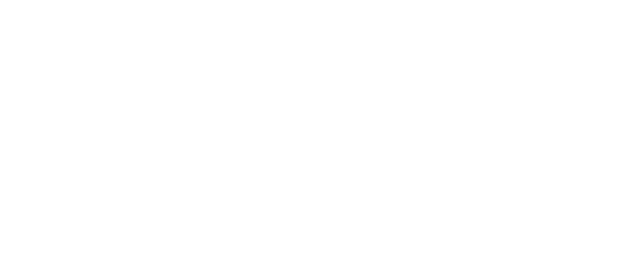
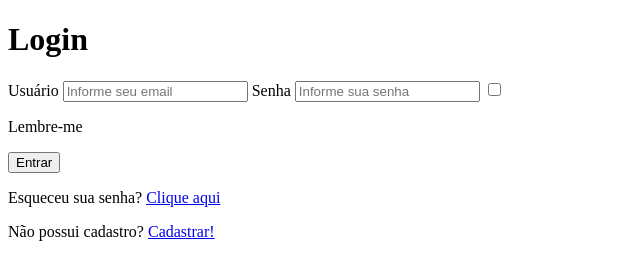
Before and after one commit to JoaoKolling0/Desenvolvimento-Sistemas, a plain HTML site: page ATV 03/index.html in a window 1280 px wide. Shown: the whole page, without its empty margins (0-640 px from the left). Drawn offline with Linux system fonts and the light colour scheme.

Commit message:
ATV 03 atualizada

```diff
--- a/ATV 03/index.html
+++ b/ATV 03/index.html
@@ -6,6 +6,20 @@
     <title>Tela de Login</title>
 </head>
 <body>
+   <h1>Login</h1>
+   <label for="email">Usuário</label>
+   <input type="email" id="email"
+   placeholder="Informe seu email">
 
+   <label for="senha">Senha</label>
+   <input type="password" id="password"
+   placeholder="Informe sua senha">
+
+   <input type="checkbox" id="lembrar">
+   <p>Lembre-me</p>
+
+   <button type="submit">Entrar</button>
+   <p>Esqueceu sua senha? <a href="#">Clique aqui</a></p>
+    <p>Não possui cadastro? <a href="#">Cadastrar!</a></p>
 </body>
 </html>
```
